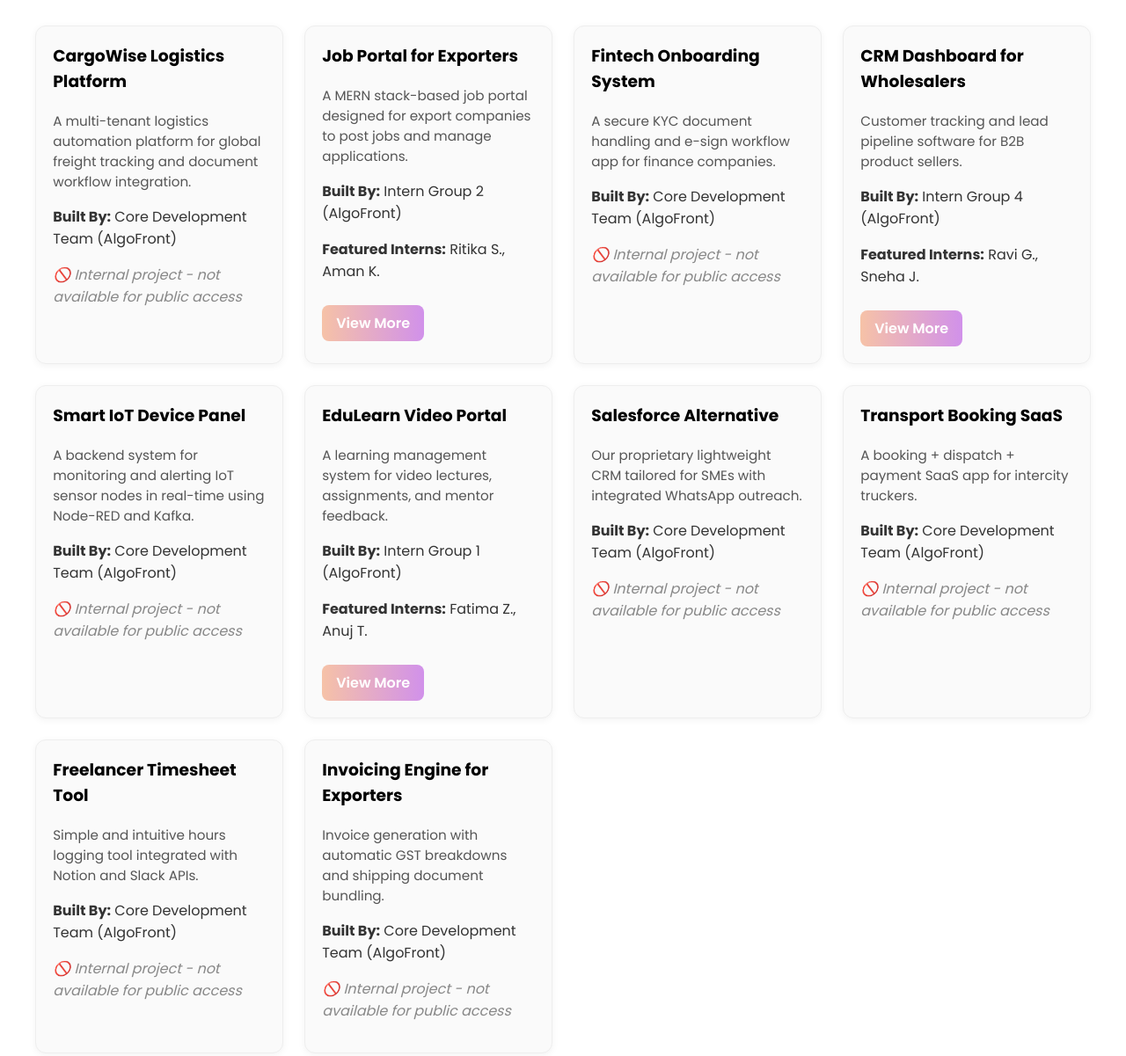
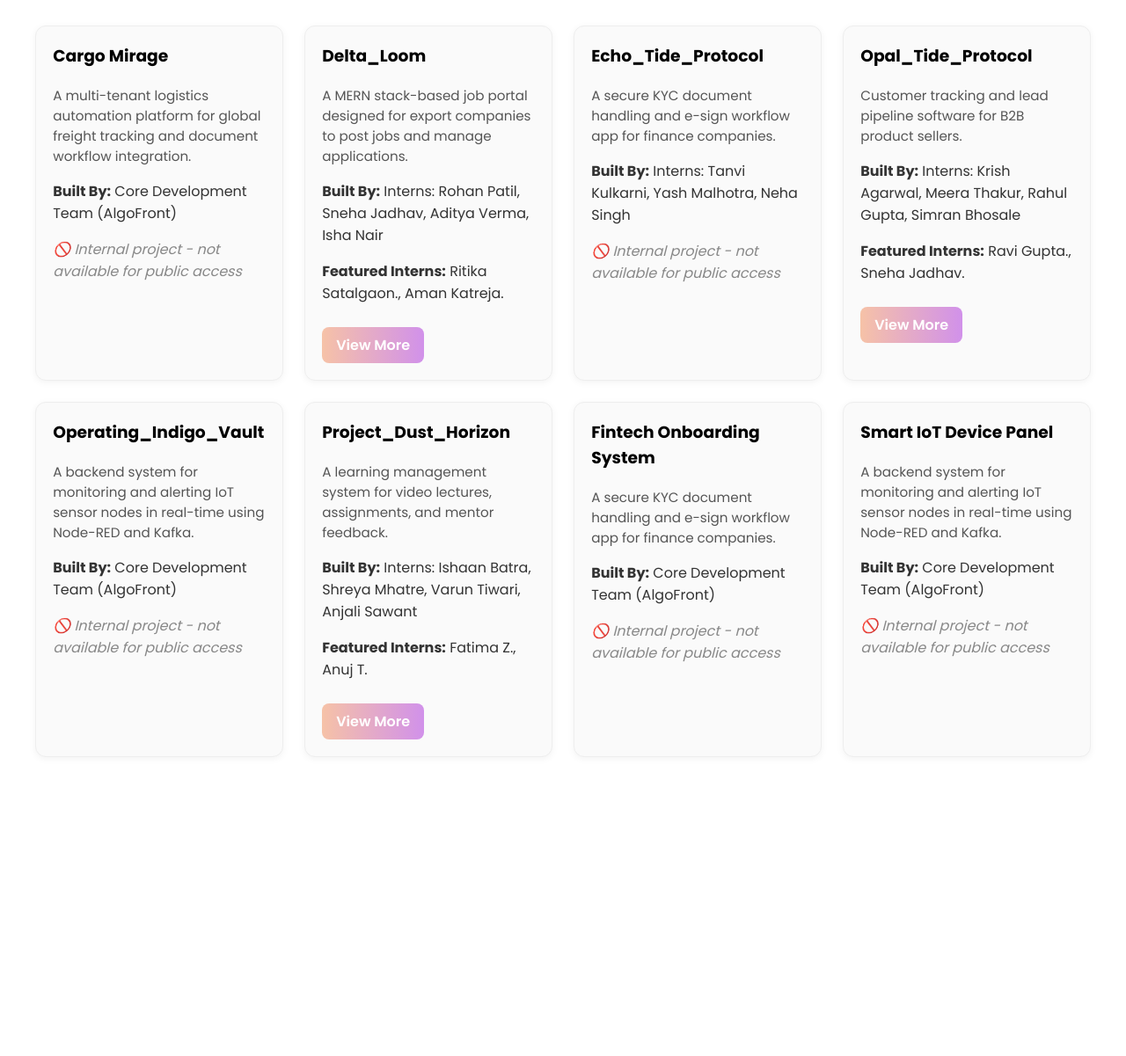
Before and after one commit to algofront-group/AlgoFront-Main, a plain HTML site: page project.html in a window 1280 px wide. Shown: the part 140-1341 px from the top of the page at 88% size. After the commit the page ends 1033 px from the top, so only its background shows below. Drawn offline with Linux system fonts and the light colour scheme.

Commit message:
Algofront main website first commit

```diff
--- a/project.html
+++ b/project.html
@@ -1,8 +1,9 @@
 <!DOCTYPE html>
 <html lang="en">
+
 <head>
   <meta charset="UTF-8" />
-  <meta name="viewport" content="width=device-width, initial-scale=1.0"/>
+  <meta name="viewport" content="width=device-width, initial-scale=1.0" />
   <title>Our Projects - AlgoFront</title>
   <style>
     @import url('https://fonts.googleapis.com/css2?family=Poppins:wght@400;600;700&display=swap');
@@ -44,7 +45,7 @@
       border-radius: 12px;
       padding: 1.2rem;
       background-color: #fafafa;
-      box-shadow: 0 2px 8px rgba(0,0,0,0.05);
+      box-shadow: 0 2px 8px rgba(0, 0, 0, 0.05);
       transition: transform 0.2s ease-in-out;
     }
 
@@ -78,6 +79,7 @@
     }
   </style>
 </head>
+
 <body>
   <header>
     <h1>🚀 Our Projects</h1>
@@ -91,7 +93,7 @@
   <script>
     const projects = [
       {
-        title: "CargoWise Logistics Platform",
+        title: "Cargo Mirage",
         description: "A multi-tenant logistics automation platform for global freight tracking and document workflow integration.",
         builtBy: "Core Development Team (AlgoFront)",
         featuredInterns: [],
@@ -99,12 +101,45 @@
         internalOnly: true
       },
       {
-        title: "Job Portal for Exporters",
+        title: "Delta_Loom",
         description: "A MERN stack-based job portal designed for export companies to post jobs and manage applications.",
-        builtBy: "Intern Group 2 (AlgoFront)",
-        featuredInterns: ["Ritika S.", "Aman K."],
+        builtBy: "Interns: Rohan Patil, Sneha Jadhav, Aditya Verma, Isha Nair",
+        featuredInterns: ["Ritika Satalgaon.", "Aman Katreja."],
         contributorLink: "projects/job-portal/contributors.md"
       },
+      {
+        title: "Echo_Tide_Protocol",
+        description: "A secure KYC document handling and e-sign workflow app for finance companies.",
+        builtBy: "Interns: Tanvi Kulkarni, Yash Malhotra, Neha Singh",
+        featuredInterns: [],
+        contributorLink: "",
+        internalOnly: true
+      },
+      {
+        title: "Opal_Tide_Protocol",
+        description: "Customer tracking and lead pipeline software for B2B product sellers.",
+        builtBy: "Interns: Krish Agarwal, Meera Thakur, Rahul Gupta, Simran Bhosale",
+        featuredInterns: ["Ravi Gupta.", "Sneha Jadhav."],
+        contributorLink: "projects/crm/contributors.md"
+      },
+      {
+        title: "Operating_Indigo_Vault",
+        description: "A backend system for monitoring and alerting IoT sensor nodes in real-time using Node-RED and Kafka.",
+        builtBy: "Core Development Team (AlgoFront)",
+        featuredInterns: [],
+        contributorLink: "",
+        internalOnly: true
+      },
+      {
+        title: "Project_Dust_Horizon",
+        description: "A learning management system for video lectures, assignments, and mentor feedback.",
+        builtBy: "Interns: Ishaan Batra, Shreya Mhatre, Varun Tiwari, Anjali Sawant",
+        featuredInterns: ["Fatima Z.", "Anuj T."],
+        contributorLink: "projects/edulearn/contributors.md"
+      },
+
+
+
       {
         title: "Fintech Onboarding System",
         description: "A secure KYC document handling and e-sign workflow app for finance companies.",
@@ -113,13 +148,7 @@
         contributorLink: "",
         internalOnly: true
       },
-      {
-        title: "CRM Dashboard for Wholesalers",
-        description: "Customer tracking and lead pipeline software for B2B product sellers.",
-        builtBy: "Intern Group 4 (AlgoFront)",
-        featuredInterns: ["Ravi G.", "Sneha J."],
-        contributorLink: "projects/crm/contributors.md"
-      },
+
       {
         title: "Smart IoT Device Panel",
         description: "A backend system for monitoring and alerting IoT sensor nodes in real-time using Node-RED and Kafka.",
@@ -128,45 +157,8 @@
         contributorLink: "",
         internalOnly: true
       },
-      {
-        title: "EduLearn Video Portal",
-        description: "A learning management system for video lectures, assignments, and mentor feedback.",
-        builtBy: "Intern Group 1 (AlgoFront)",
-        featuredInterns: ["Fatima Z.", "Anuj T."],
-        contributorLink: "projects/edulearn/contributors.md"
-      },
-      {
-        title: "Salesforce Alternative",
-        description: "Our proprietary lightweight CRM tailored for SMEs with integrated WhatsApp outreach.",
-        builtBy: "Core Development Team (AlgoFront)",
-        featuredInterns: [],
-        contributorLink: "",
-        internalOnly: true
-      },
-      {
-        title: "Transport Booking SaaS",
-        description: "A booking + dispatch + payment SaaS app for intercity truckers.",
-        builtBy: "Core Development Team (AlgoFront)",
-        featuredInterns: [],
-        contributorLink: "",
-        internalOnly: true
-      },
-      {
-        title: "Freelancer Timesheet Tool",
-        description: "Simple and intuitive hours logging tool integrated with Notion and Slack APIs.",
-        builtBy: "Core Development Team (AlgoFront)",
-        featuredInterns: [],
-        contributorLink: "",
-        internalOnly: true
-      },
-      {
-        title: "Invoicing Engine for Exporters",
-        description: "Invoice generation with automatic GST breakdowns and shipping document bundling.",
-        builtBy: "Core Development Team (AlgoFront)",
-        featuredInterns: [],
-        contributorLink: "",
-        internalOnly: true
-      }
+
+
     ];
 
     function renderProjects() {
@@ -180,11 +172,10 @@
             <p class="desc">${p.description}</p>
             <p><strong>Built By:</strong> ${p.builtBy}</p>
             ${p.featuredInterns?.length ? `<p><strong>Featured Interns:</strong> ${p.featuredInterns.join(", ")}</p>` : ""}
-            ${
-              p.internalOnly
-                ? `<p style="color:#888;font-style:italic;">🚫 Internal project - not available for public access</p>`
-                : `<a class="view-more-btn" href="${p.contributorLink}" target="_blank">View More</a>`
-            }
+            ${p.internalOnly
+            ? `<p style="color:#888;font-style:italic;">🚫 Internal project - not available for public access</p>`
+            : `<a class="view-more-btn" href="${p.contributorLink}" target="_blank">View More</a>`
+          }
           </div>
         `;
       });
@@ -193,4 +184,5 @@
     window.onload = renderProjects;
   </script>
 </body>
+
 </html>
```
